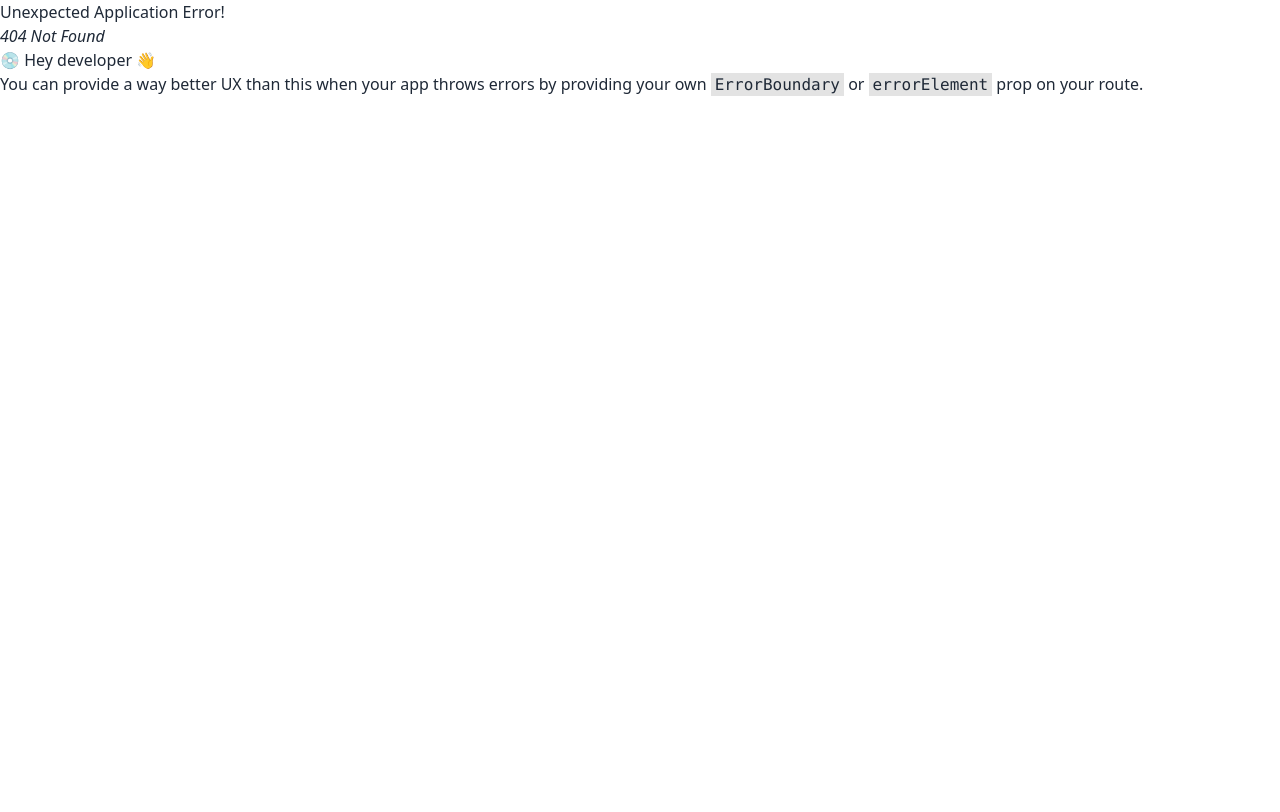
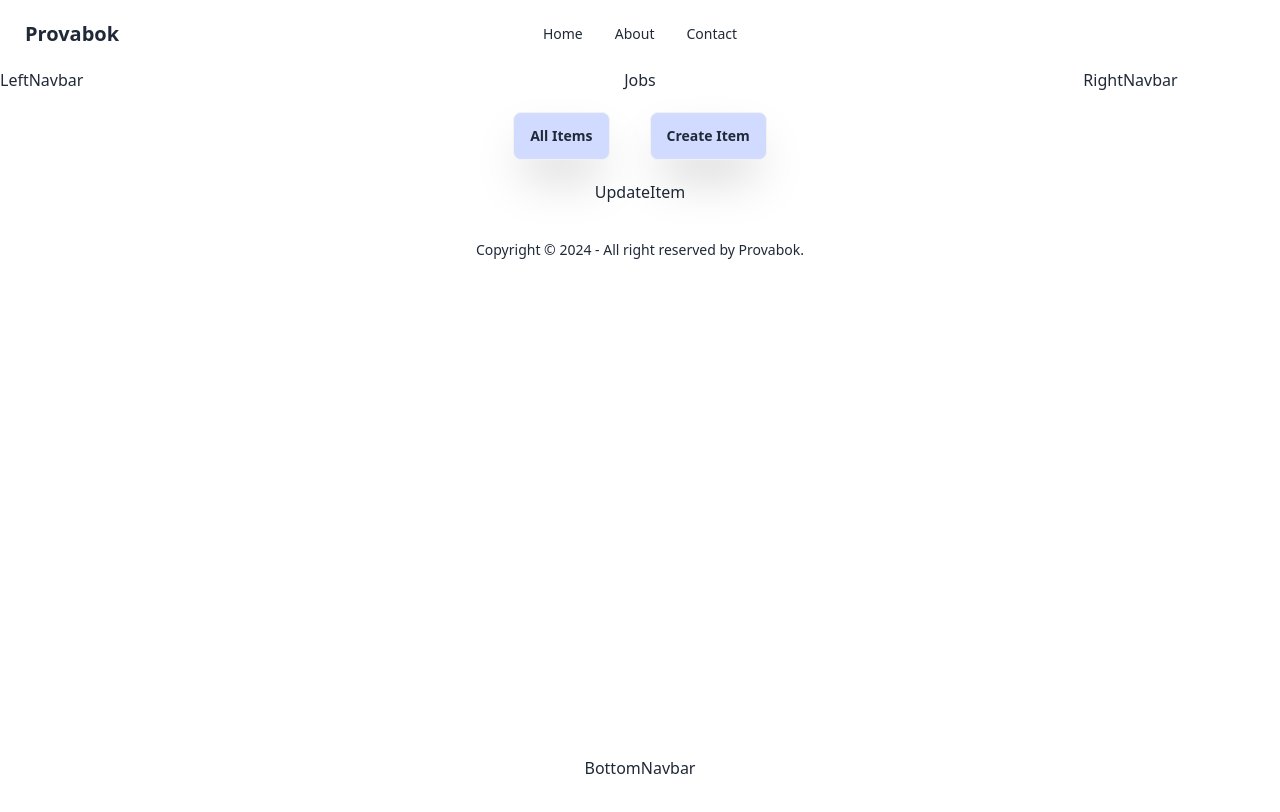
Before and after one commit to MUHAMMADSabbirHossain/Provabok-administration-webApp-Development, a React (Vite) app: page /jobs/update-item in a window 1280 px wide. Before the commit this address had no page. Shown: the top 812 px of the page. Built offline with nearby package versions, Linux system fonts and the light colour scheme.

Commit message:
routes | roots | home | jobs | createItem | updateItem| footer: job routes are added, layout added with footer & create , update item link with jobs... successfully.

```diff
--- a/src/components/Footer/Footer.jsx
+++ b/src/components/Footer/Footer.jsx
@@ -1,7 +1,9 @@
 const Footer = () => {
     return (
-        <footer>
-            Footer
+        <footer className="footer footer-center text-base-content p-4 mt-5 mb-20 rounded-2xl">
+            <aside>
+                <p>Copyright © {new Date().getFullYear()} - All right reserved by Provabok.</p>
+            </aside>
         </footer>
     );
 };
--- a/src/layouts/Root/Root.jsx
+++ b/src/layouts/Root/Root.jsx
@@ -1,9 +1,9 @@
 import { Outlet } from 'react-router-dom';
 import TopNavbar from '../../components/Navbar/TopNavbar/TopNavbar';
-import Footer from '../../components/Footer/Footer';
 import LeftNavbar from '../../components/Navbar/LeftNavbar/LeftNavbar';
 import RightNavbar from '../../components/Navbar/RightNavbar/RightNavbar';
 import BottomNavbar from '../../components/Navbar/BottomNavbar/BottomNavbar';
+import Footer from '../../components/Footer/Footer';
 
 const Root = () => {
     return (
@@ -15,12 +15,15 @@ const Root = () => {
                 <nav className="hidden md:block col-start-1 lg:col-span-2"><LeftNavbar></LeftNavbar></nav>
 
                 {/* main container */}
-                <main className="text-center min-h-screen md:col-start-2 md:col-span-5 lg:col-start-3 lg:col-span-8"><Outlet></Outlet></main>
+                <main className="text-center min-h-screen md:col-start-2 md:col-span-5 lg:col-start-3 lg:col-span-8">
+                    <Outlet></Outlet>
+                    <Footer></Footer>
+                </main>
 
                 <nav className="hidden lg:block lg:col-span-2"><RightNavbar></RightNavbar></nav>
 
-                <BottomNavbar></BottomNavbar>
             </section>
+            <BottomNavbar></BottomNavbar>
 
             {/* <Footer></Footer> */}
         </section>
--- a/src/pages/Home/Home.jsx
+++ b/src/pages/Home/Home.jsx
@@ -1,7 +1,20 @@
+import { Link } from "react-router-dom";
+
 const Home = () => {
     return (
         <div>
             <h2 className="text-center text-3xl">Welcome to Provabok [user name].</h2>
+
+
+            <div className="card bg-primary-content  m-10 ">
+                <div className="badge badge-primary text-xl p-5 mx-5 -my-5">Job</div>
+                <div className="m-2">
+                    <Link to={`/jobs`} className="btn m-5">All Items</Link>
+                    <Link to={`/jobs/create-item`} className="btn m-5">Create Item</Link>
+                </div>
+            </div>
+
+
         </div>
     );
 };
--- /dev/null
+++ b/src/pages/Jobs/CreateItem/CreateItem.jsx
@@ -0,0 +1,9 @@
+const CreateItem = () => {
+    return (
+        <div>
+            createItem
+        </div>
+    );
+};
+
+export default CreateItem;
--- /dev/null
+++ b/src/pages/Jobs/Jobs.jsx
@@ -0,0 +1,16 @@
+import { Link, Outlet } from "react-router-dom";
+
+const Jobs = () => {
+    return (
+        <div>
+            Jobs
+            <div className="card  flex flex-row justify-center">
+                <Link to={`/jobs`} className="btn m-5 bg-primary-content shadow-2xl">All Items</Link>
+                <Link to={`/jobs/create-item`} className="btn m-5 bg-primary-content shadow-2xl">Create Item</Link>
+            </div>
+            <Outlet></Outlet>
+        </div>
+    );
+};
+
+export default Jobs;
--- /dev/null
+++ b/src/pages/Jobs/UpdateItem/UpdateItem.jsx
@@ -0,0 +1,9 @@
+const UpdateItem = () => {
+    return (
+        <div>
+            UpdateItem
+        </div>
+    );
+};
+
+export default UpdateItem;
```
Also changed, not shown: src/routes/routers.jsx (+24 -7 lines).
